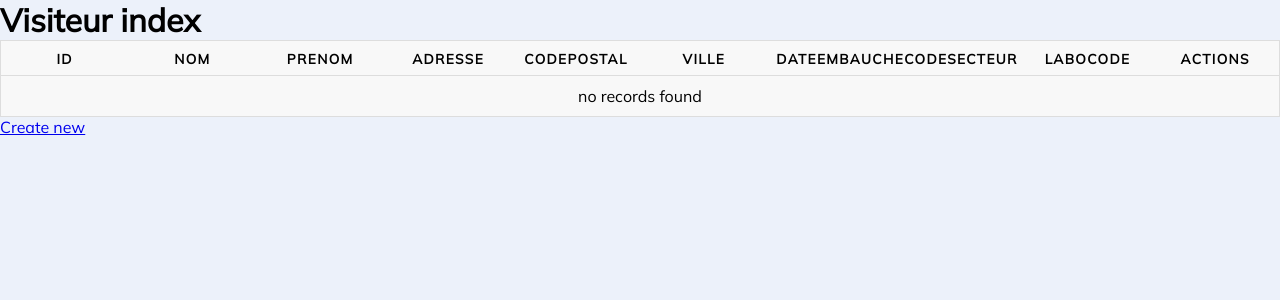
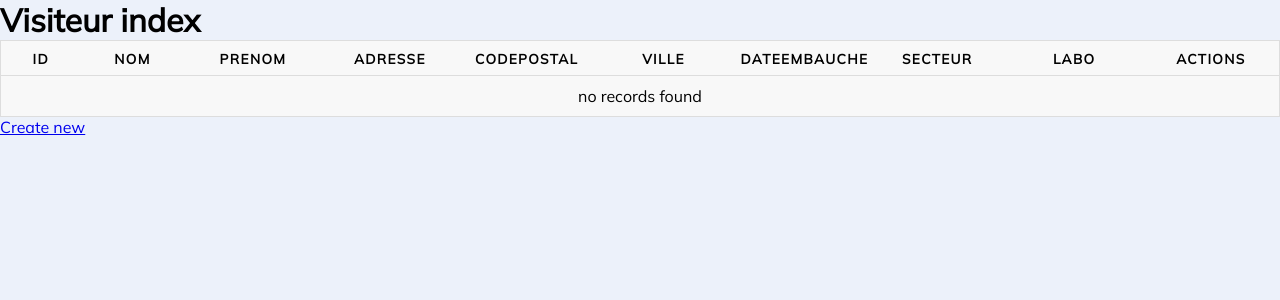
Before and after one commit to ilan990/gsb-Symfony, a Symfony app: template templates/visiteur/index.html.twig in a window 1280 px wide. Shown: the part 80-380 px from the top of the page. Run offline with Twig, Linux system fonts and the light colour scheme; the template is opened without the code that fills it, so the values that code supplies are empty; some libraries are stand-ins or nearby versions.

Commit message:
combobox complete

```diff
--- a/public/Style/style.css
+++ b/public/Style/style.css
@@ -453,3 +453,9 @@ table th {
 .icon{
     width: 10vh;
 }
+
+#visiteur2 div{
+}
+#visiteur2 input{
+
+}
--- a/templates/login/index.html.twig
+++ b/templates/login/index.html.twig
@@ -12,10 +12,10 @@
                 <img src="img/login.png" style="width: 40vh">
                 <br><br>
                 <label for="username">Email :</label>
-                <input type="text" id="username" name="_username" value="{{ last_username }}"/>
+                <input type="text" name="_username" value="{{ last_username }}"/>
                 <br>
                 <label for="password">Password :</label>
-                <input type="password" id="password" name="_password"/>
+                <input type="password" name="_password"/>
                 <br>
                 <button type="submit" class="btn">CONNEXION</button>
                 <h4 onclick="location.href='loginRecuperation'">Mot de passe oublié</h4>
--- a/templates/visiteur/_form.html.twig
+++ b/templates/visiteur/_form.html.twig
@@ -1,5 +1,7 @@
+<div class="alignTag">
 {{ form_start(form) }}
     {{ form_widget(form) }}
+</div>
 <div>
     <button class="btn">{{ button_label|default('INSERER') }}</button>
 </div>
--- a/templates/visiteur/index.html.twig
+++ b/templates/visiteur/index.html.twig
@@ -10,15 +10,15 @@
     <table class="table">
         <thead>
             <tr>
-                <th>Id</th>
-                <th>Nom</th>
+                <th style="width: 10vh">Id</th>
+                <th style="width: 13vh">Nom</th>
                 <th>Prenom</th>
                 <th>Adresse</th>
                 <th>CodePostal</th>
                 <th>Ville</th>
                 <th>DateEmbauche</th>
-                <th>CodeSecteur</th>
-                <th>LaboCode</th>
+                <th>Secteur</th>
+                <th>Labo</th>
                 <th>actions</th>
             </tr>
         </thead>
```
Also changed, not shown: src/Form/RegionType.php (+11 -1 lines), src/Form/Visiteur2Type.php (+23 -4 lines).
